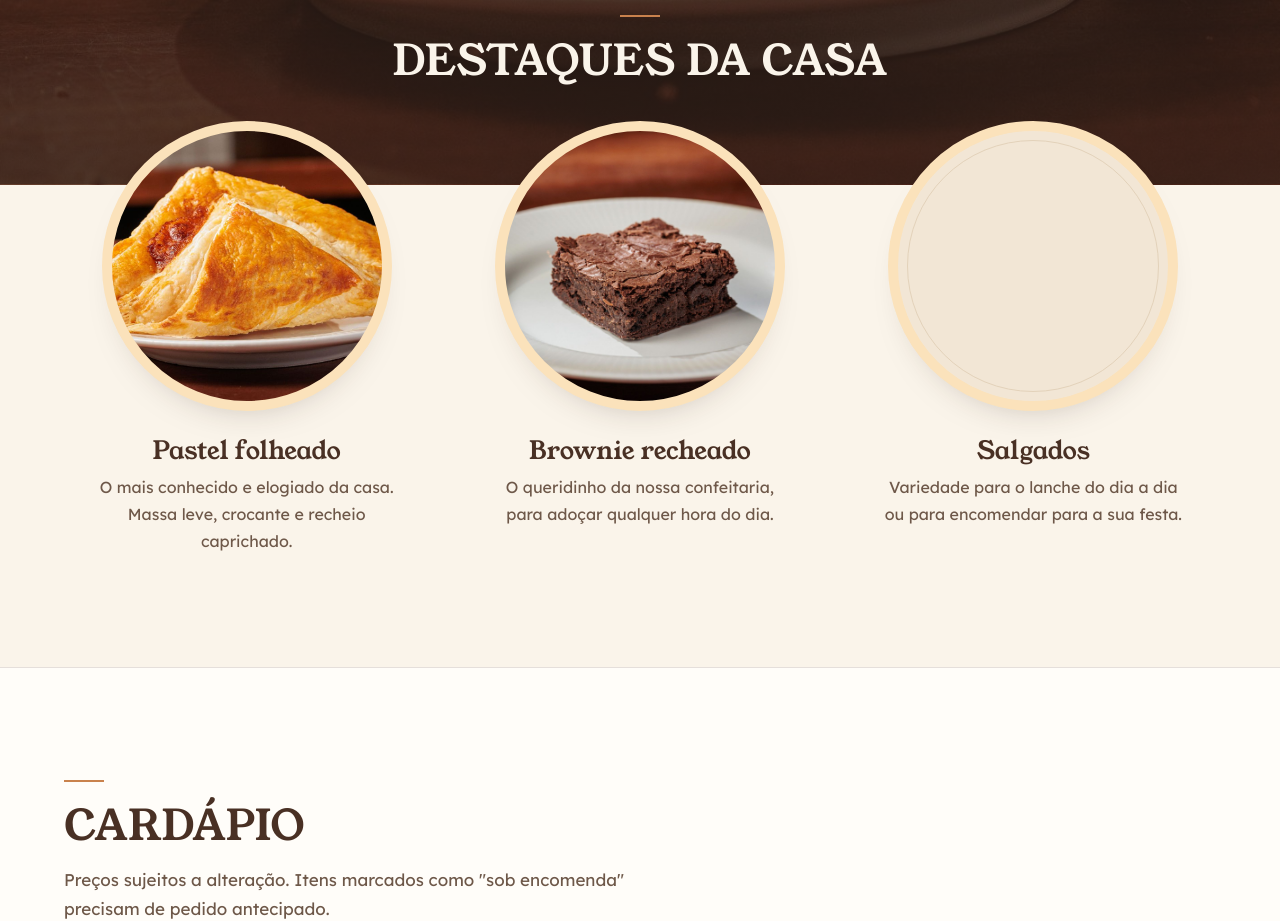
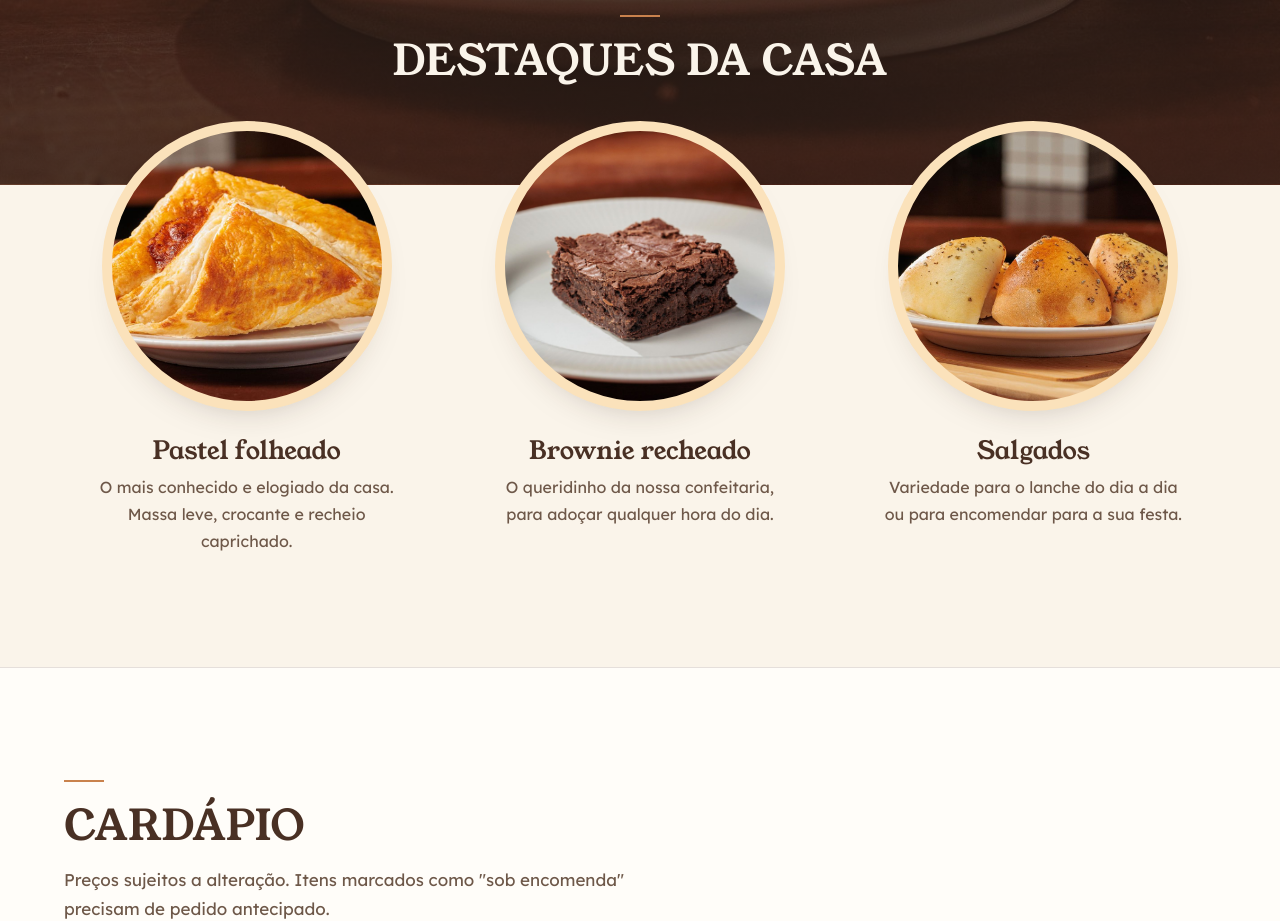
Before and after one commit to paulinhaproflm-ops/padaria-landing-page, a plain HTML site: page index.html in a window 1280 px wide. Shown: the part 800-1721 px from the top of the page. Drawn offline with Linux system fonts and the light colour scheme.

Commit message:
Adiciona a foto dos salgados nos destaques
Co-Authored-By: Claude Opus 5.5 <noreply@anthropic.com>
Claude-Session: https://claude.ai/code/session_015F88mMQjZNGv1VMR1R3jpz

```diff
--- a/css/style.css
+++ b/css/style.css
@@ -469,11 +469,10 @@ main section > p {
     background-position: center 62%;
 }
 
-/* salgados: círculo discreto até chegar a foto */
 .destaques .card:nth-child(3)::before {
-    background-color: var(--bege-claro);
-    outline: 1px solid var(--borda);
-    outline-offset: -20px;
+    background-image: url("../img/salgados.jpg");
+    background-position: center 62%;
+    background-size: 135%;
 }
 
 /* o título da seção fica sobre o fundo do hero */
```
Also changed, not shown: img/salgados.jpg (added).
